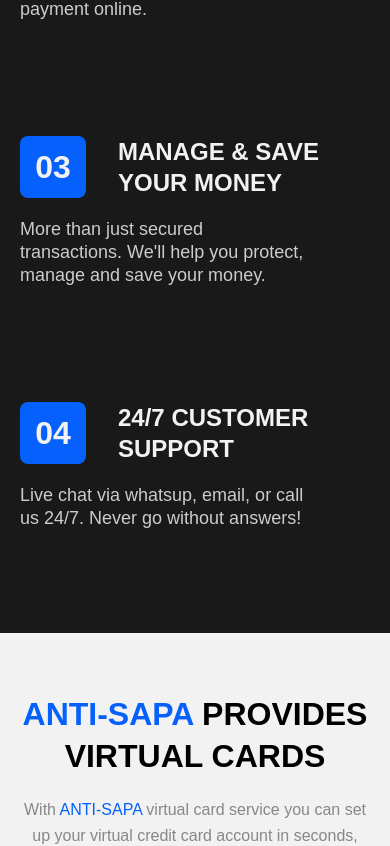
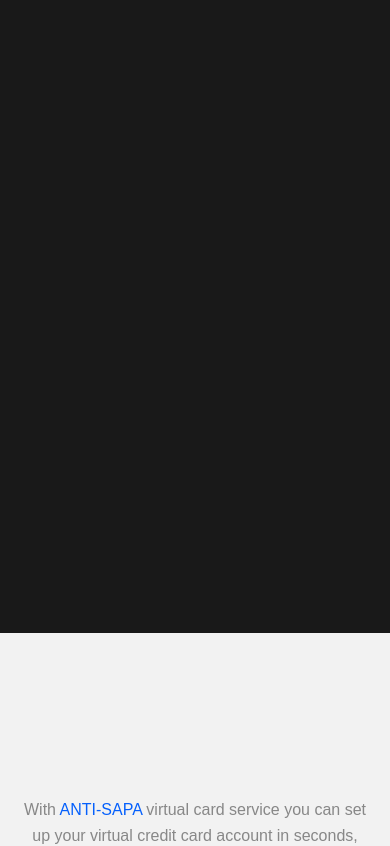
Before and after one commit to Joseph-Jnr/anti-sapa, a React (Create React App) app: page / in a window 390 px wide. Shown: the part 1998-2844 px from the top of the page. Built offline with nearby package versions, Linux system fonts and the light colour scheme.

Commit message:
aos refined

```diff
--- a/src/components/about/Features.jsx
+++ b/src/components/about/Features.jsx
@@ -3,7 +3,7 @@
 
 const Features = ({number, heading, text}) => {
   return (
-    <div className="feature">
+    <div className="feature" data-aos="fade-up">
         <div className="feature-header">
             <div className="num">{number}</div>
             <div className="title">
--- a/src/components/cards/Cards.jsx
+++ b/src/components/cards/Cards.jsx
@@ -29,7 +29,7 @@
       <div className="card-wrapper container">
         <div className="header text-center">
           <div className="text">
-            <h4><span>ANTI-SAPA</span> PROVIDES VIRTUAL CARDS</h4>
+            <h4 data-aos="zoom-in"><span>ANTI-SAPA</span> PROVIDES VIRTUAL CARDS</h4>
             <p>With <span>ANTI-SAPA</span> virtual card service you can set up your virtual credit card account in seconds, manage it online, and withdraw money at an ATM or pay online in just a few simple steps.</p>
           </div>
         </div>
--- a/src/components/download/Download.jsx
+++ b/src/components/download/Download.jsx
@@ -8,7 +8,7 @@
 
 const Download = () => {
   return (
-    <section className='download-section'>
+    <section className='download-section' id='download'>
       <div className="download-wrap container">
         <div className="text-area">
           <h1>Get Our <span>Mobile App</span> & Make Your Financial Journey More <span>Easy</span></h1>
--- a/src/components/download/download.css
+++ b/src/components/download/download.css
@@ -82,7 +82,7 @@
     .download-wrap {
         display: flex;
         flex-direction: column;
-        overflow-x: hidden;
+        overflow: hidden;
     }
 
     .download-wrap .btns {
--- a/src/components/footer/footer.css
+++ b/src/components/footer/footer.css
@@ -82,9 +82,9 @@
 
 .quick-link .socials {
     display: flex;
-    gap: 20px;
+    gap: 30px;
     color: #fff;
-    font-size: 20px;
+    font-size: 28px;
     margin-top: 20px;
 }
 
--- a/src/components/header/header.css
+++ b/src/components/header/header.css
@@ -200,6 +200,10 @@
         color: var(--black);
     }
 
+    .hero-right .text h2 {
+        width: 100%;
+    }
+
     .hero-right .hero-download-btns {
         display: none;
     }
--- a/src/components/review/Review.jsx
+++ b/src/components/review/Review.jsx
@@ -9,7 +9,7 @@
   return (
     <section className='review-section'>
       <div className="review-wrap container">
-        <div className="header text-center">
+        <div className="header text-center" data-aos="zoom-in">
           <h2>WHAT OUR <span>HAPPY CUSTOMERS</span> ARE SAYING</h2>
         </div>
 
```
